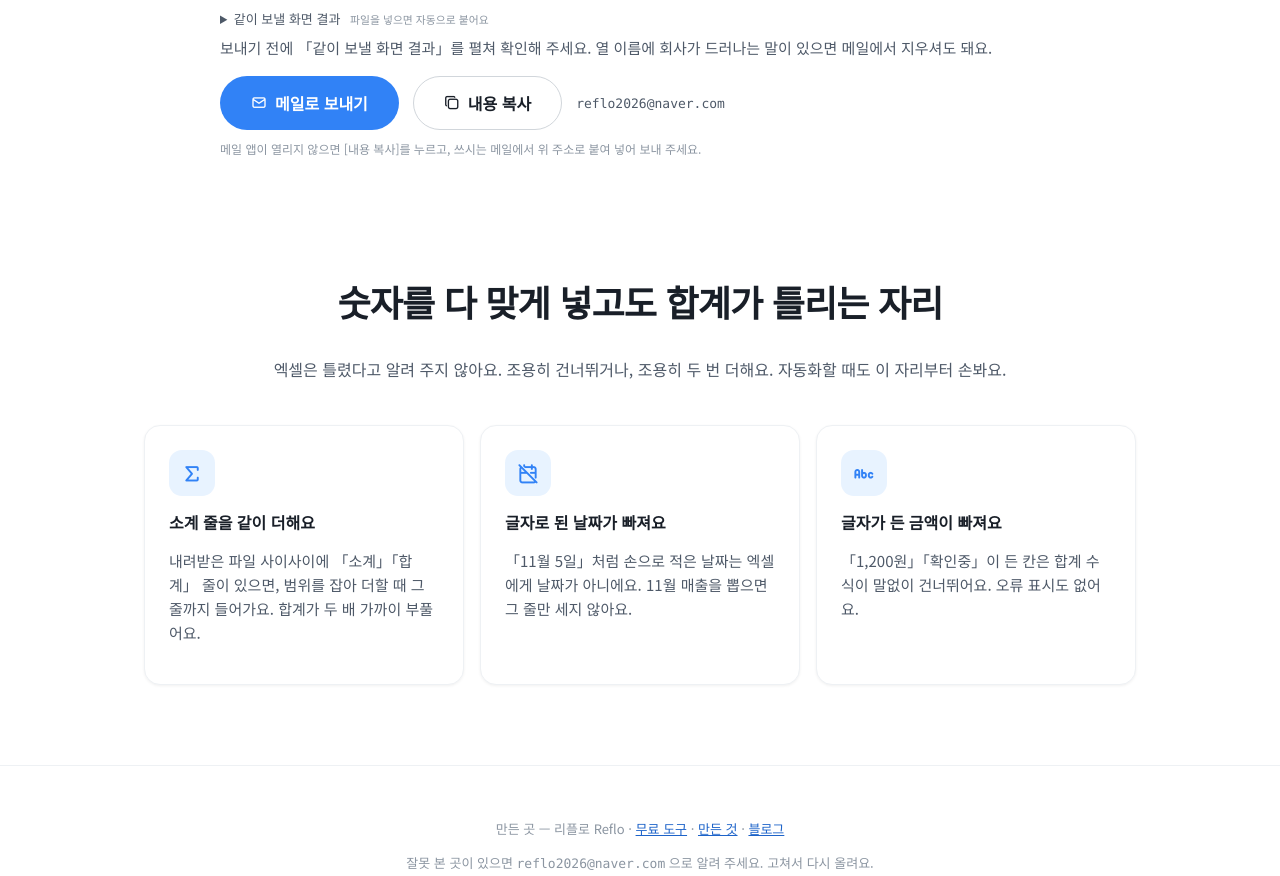
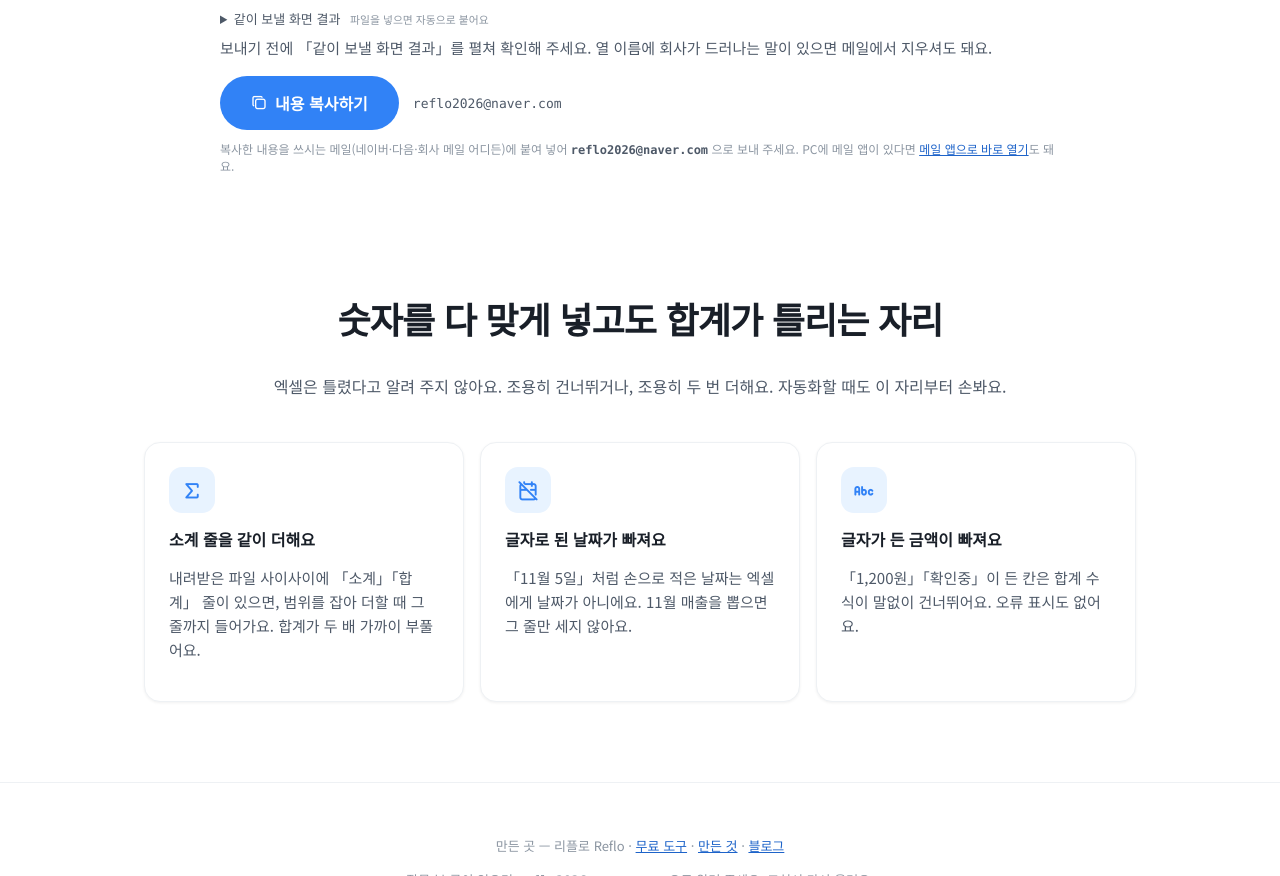
Before and after one commit to data2102/reflo_site, a plain HTML site: page tools/audit/index.html in a window 1280 px wide. Shown: the part 1354-2230 px from the top of the page. Drawn offline with Linux system fonts and the light colour scheme.

Commit message:
자동화 검토: 복사를 큰 버튼으로
Co-Authored-By: Claude Opus 5.5 <noreply@anthropic.com>

```diff
--- a/tools/audit/index.html
+++ b/tools/audit/index.html
@@ -91,6 +91,8 @@ details.att{margin-top:12px}
 details.att summary{cursor:pointer;font-size:var(--fs-caption);color:var(--text-secondary)}
 details.att summary small{color:var(--text-tertiary);margin-left:6px}
 .att-tip{margin:8px 0 0;font-size:var(--fs-footnote);color:var(--text-tertiary)}
+.sendrow .tip b{color:var(--text-secondary);font-family:var(--font-mono)}
+.sendrow .tip a{color:var(--accent-strong)}
 .sendrow .tip{flex-basis:100%;font-size:var(--fs-footnote);color:var(--text-tertiary)}
 .sendrow{display:flex;flex-wrap:wrap;align-items:center;gap:10px 14px;margin-top:16px}
 .sendrow .mono{font-size:var(--fs-caption);color:var(--text-secondary)}
@@ -193,10 +195,10 @@ details.att summary small{color:var(--text-tertiary);margin-left:6px}
   </details>
   <p class="att-tip">보내기 전에 「같이 보낼 화면 결과」를 펼쳐 확인해 주세요. 열 이름에 회사가 드러나는 말이 있으면 메일에서 지우셔도 돼요.</p>
   <div class="sendrow">
-    <a class="ds-btn-pill primary" id="mail" href="mailto:reflo2026@naver.com" data-track="audit_review_mail"><i class="ti ti-mail"></i> 메일로 보내기</a>
-    <button type="button" class="ds-btn-pill ghost" id="cp"><i class="ti ti-copy"></i> 내용 복사</button>
+    <button type="button" class="ds-btn-pill primary" id="cp"><i class="ti ti-copy"></i> 내용 복사하기</button>
     <span class="mono">reflo2026@naver.com</span>
-    <span class="tip">메일 앱이 열리지 않으면 [내용 복사]를 누르고, 쓰시는 메일에서 위 주소로 붙여 넣어 보내 주세요.</span>
+    <span class="tip">복사한 내용을 쓰시는 메일(네이버·다음·회사 메일 어디든)에 붙여 넣어 <b>reflo2026@naver.com</b> 으로 보내 주세요.
+      PC에 메일 앱이 있다면 <a id="mail" href="mailto:reflo2026@naver.com" data-track="audit_review_mail">메일 앱으로 바로 열기</a>도 돼요.</span>
   </div>
 </section>
 
```
